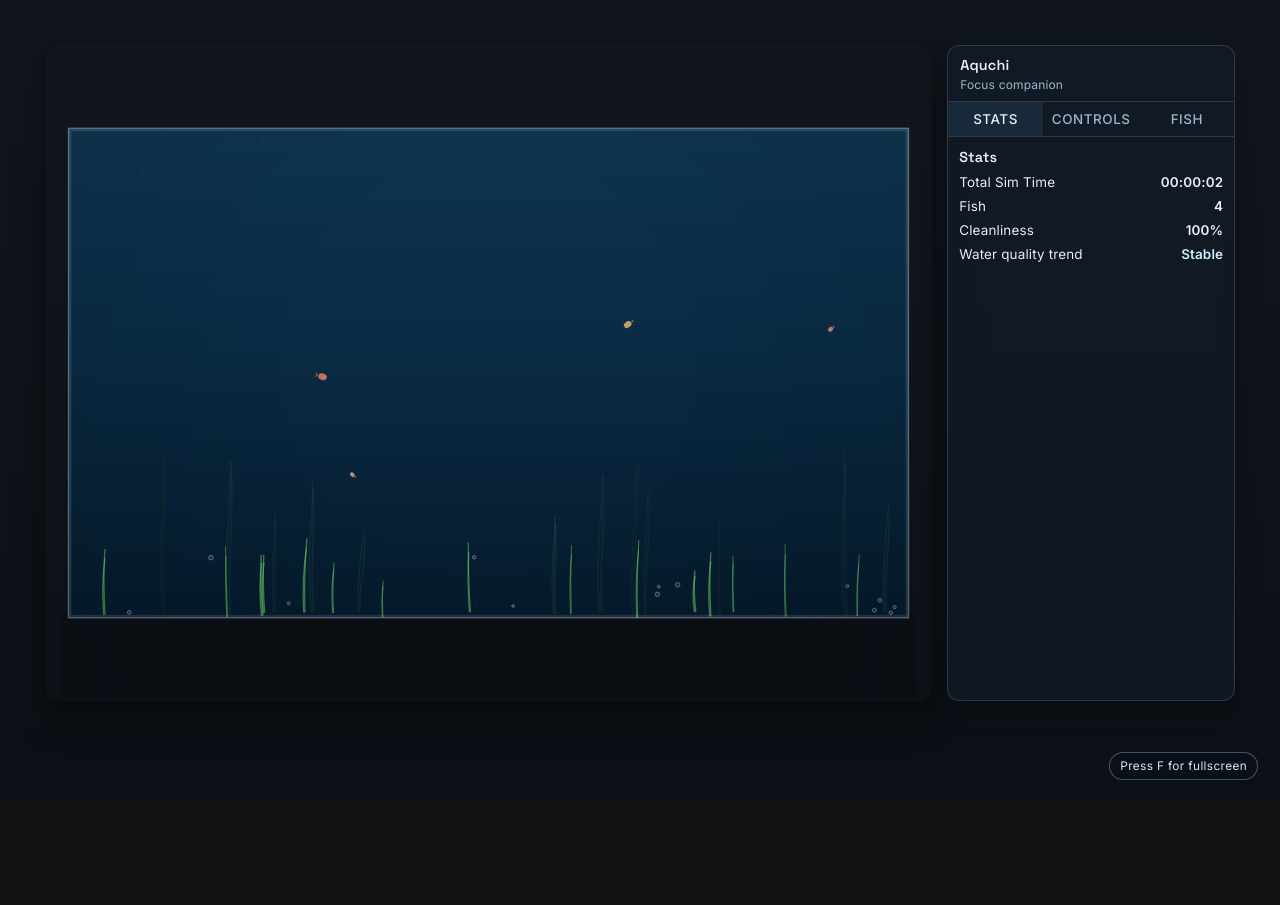
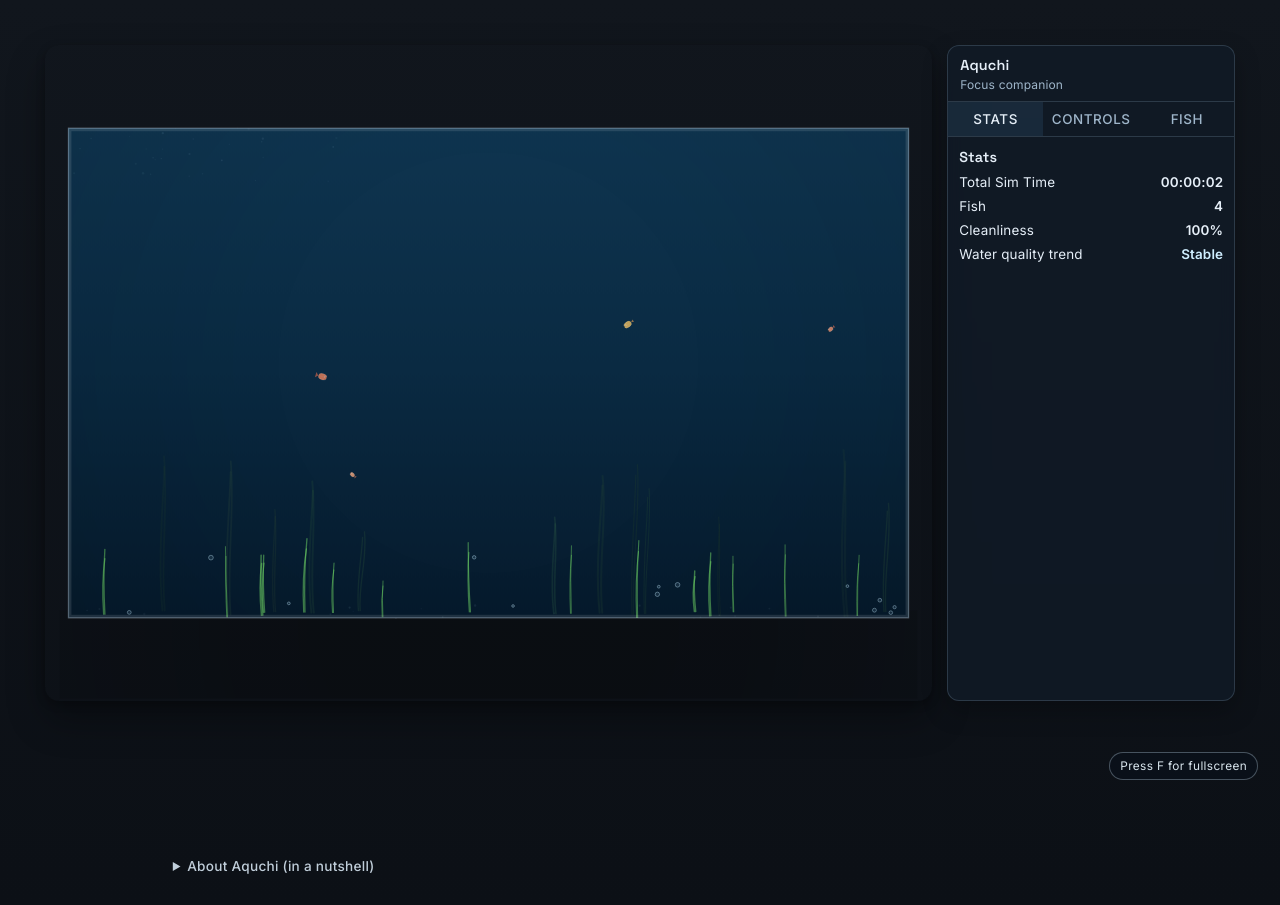
Before and after one commit to freakme83/aquatab, a website with bundled scripts: page index.html in a window 1280 px wide. Both pictures are taken after a click on the button "START SIM". Before the commit the page ends 800 px from the top, so only its background shows below. Built offline with nearby package versions, Linux system fonts and the light colour scheme.

Commit message:
Update About Aquchi summary and SEO copy text

```diff
--- a/index.html
+++ b/index.html
@@ -30,6 +30,13 @@
           <button type="button" class="start-btn" data-info-modal="about">About</button>
           <button type="button" class="start-btn" id="buyCoffeeButton">Buy me a coffee</button>
         </div>
+
+        <details class="about-seo" id="aboutSeoStart" open>
+          <summary>About Aquchi (in a nutshell)</summary>
+          <p>Aquchi is a cozy aquarium simulation game that runs directly in your browser — a calm, system-driven experience designed for slow balance rather than spectacle.</p>
+          <p>Fish eat, reproduce, and respond to subtle shifts in their environment. Water cleanliness, filter upgrades, and environmental stress gradually shape how the tank evolves over time.</p>
+          <p>Rather than chasing constant expansion, Aquchi models feedback and equilibrium. Small actions ripple through the system, nudging the micro-ecosystem toward stability — or collapse.</p>
+        </details>
 
         <p class="saved-start-meta" data-saved-start-meta>Saved simulation found: no</p>
       </div>
@@ -157,6 +164,15 @@
       </aside>
     </main>
 
+    <section class="about-seo-footer" id="aboutSeoFooter" aria-label="About Aquchi" hidden>
+      <details class="about-seo" id="aboutSeoInGame">
+        <summary>About Aquchi (in a nutshell)</summary>
+        <p>Aquchi is a cozy aquarium simulation game that runs directly in your browser — a calm, system-driven experience designed for slow balance rather than spectacle.</p>
+        <p>Fish eat, reproduce, and respond to subtle shifts in their environment. Water cleanliness, filter upgrades, and environmental stress gradually shape how the tank evolves over time.</p>
+        <p>Rather than chasing constant expansion, Aquchi models feedback and equilibrium. Small actions ripple through the system, nudging the micro-ecosystem toward stability — or collapse.</p>
+      </details>
+    </section>
+
     <script type="module" src="src/main.js"></script>
   </body>
 </html>
--- a/src/main.js
+++ b/src/main.js
@@ -33,6 +33,9 @@ const infoModalContent = document.getElementById('infoModalContent');
 const infoModalClose = document.getElementById('infoModalClose');
 const infoModalButtons = Array.from(document.querySelectorAll('[data-info-modal]'));
 const buyCoffeeButton = document.getElementById('buyCoffeeButton');
+const aboutSeoStart = document.getElementById('aboutSeoStart');
+const aboutSeoFooter = document.getElementById('aboutSeoFooter');
+const aboutSeoInGame = document.getElementById('aboutSeoInGame');
 
 const canvas = document.getElementById('aquariumCanvas');
 const panelRoot = document.getElementById('panelRoot');
@@ -58,6 +61,7 @@ let lastTrendSampleSimTimeSec = null;
 let lastTrendSampleHygiene01 = null;
 let smoothedHygieneDeltaPerMin = 0;
 let resizeDebounceId = null;
+
 
 const fullscreenHint = document.createElement('div');
 fullscreenHint.className = 'fullscreen-hint';
@@ -1028,11 +1032,23 @@ function restartToStartScreen() {
 
   appRoot.hidden = true;
   startScreen.hidden = false;
+  if (aboutSeoFooter) aboutSeoFooter.hidden = true;
+  if (aboutSeoStart) aboutSeoStart.open = true;
   refreshSavedStartPanel();
+}
+
+function syncAboutSeoForSimulation() {
+  if (!aboutSeoStart || !aboutSeoFooter || !aboutSeoInGame) return;
+
+  aboutSeoStart.open = false;
+  aboutSeoInGame.open = false;
+  aboutSeoFooter.hidden = false;
 }
 
 function startSimulation({ savedPayload = null } = {}) {
   if (started) return;
+
+  syncAboutSeoForSimulation();
 
   const selectedFishCount = Number.parseInt(startFishSlider?.value ?? String(DEFAULT_INITIAL_FISH_COUNT), 10);
   const initialFishCount = Number.isFinite(selectedFishCount) ? selectedFishCount : DEFAULT_INITIAL_FISH_COUNT;
--- a/styles.css
+++ b/styles.css
@@ -187,6 +187,40 @@ body.cinema-mode .tank-shell {
   filter: none;
 }
 
+
+.about-seo {
+  margin: 10px 0 0;
+  padding-top: 10px;
+  border-top: 1px solid rgba(157, 210, 255, 0.16);
+  color: rgba(201, 219, 233, 0.82);
+  font-size: 0.84rem;
+  line-height: 1.55;
+  max-width: 720px;
+}
+
+.about-seo summary {
+  cursor: pointer;
+  color: rgba(222, 238, 250, 0.86);
+  font-size: 0.85rem;
+  font-weight: 500;
+  letter-spacing: 0.02em;
+}
+
+.about-seo p {
+  margin: 8px 0 0;
+}
+
+.about-seo-footer {
+  width: min(100%, 1024px);
+  margin: 56px auto 28px;
+  padding: 0 clamp(20px, 3.5vw, 48px);
+}
+
+.about-seo-footer .about-seo {
+  margin-top: 0;
+  padding-top: 0;
+  border-top: 0;
+}
 .saved-start-meta {
   margin: 14px 0 0;
   border-top: 1px solid rgba(157, 210, 255, 0.2);
@@ -506,6 +540,11 @@ input[type='range'] {
     opacity: 1;
     pointer-events: auto;
   }
+
+  .about-seo-footer {
+    margin-top: 34px;
+    padding-bottom: calc(var(--controls-dock-height) + env(safe-area-inset-bottom, 0px) + 12px);
+  }
 }
 
 
```
